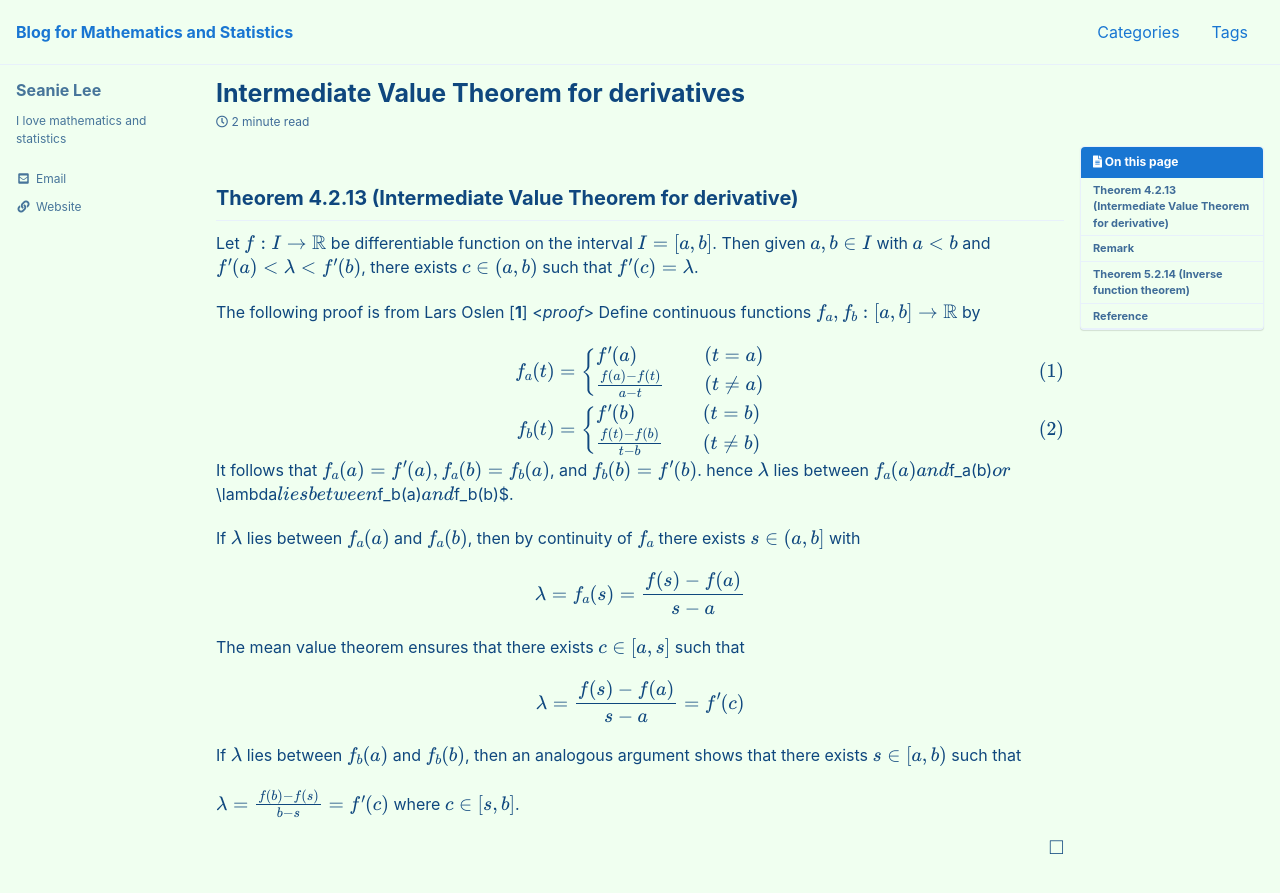
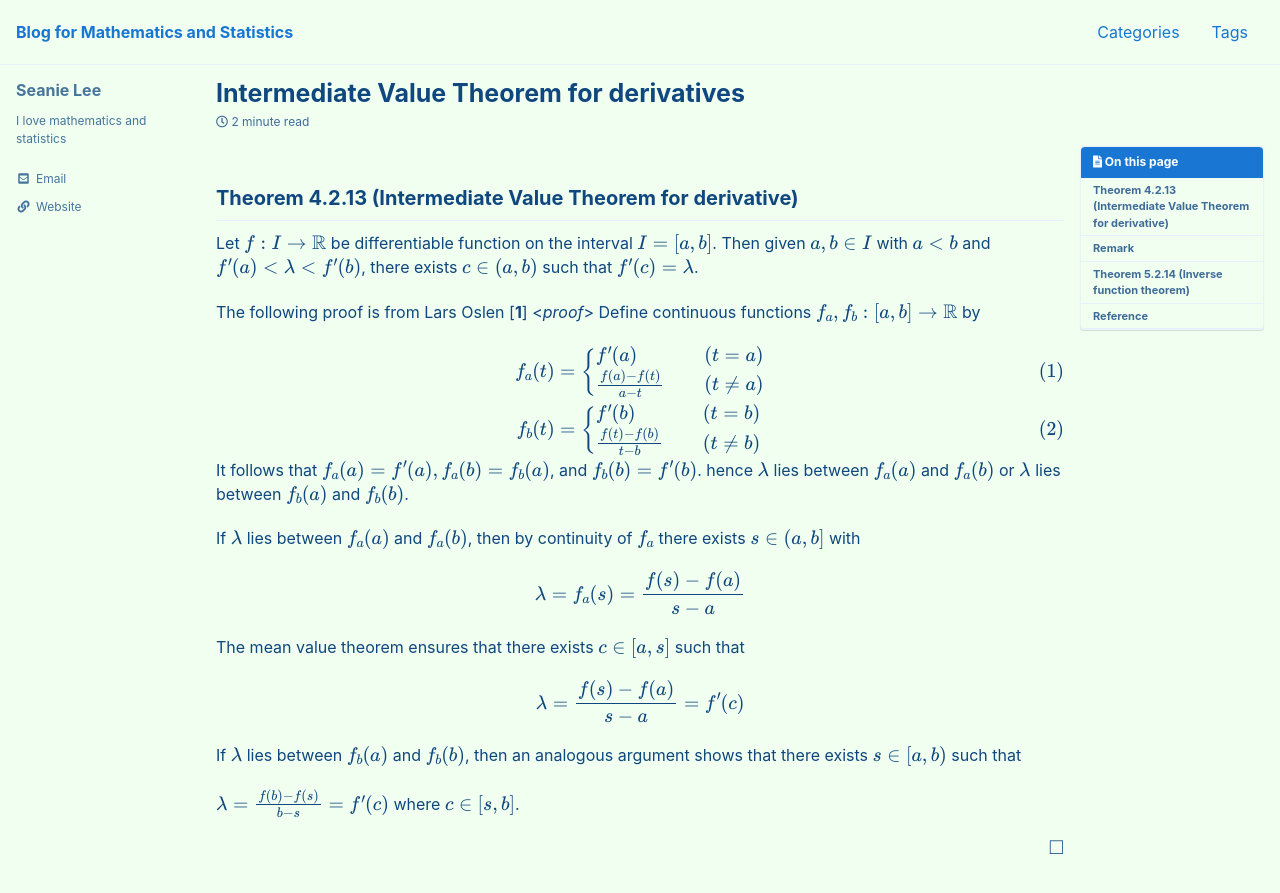
Before and after one commit to seanie12/blog, a Jekyll site: the page built from _posts/2021-05-01-IVT.md, in a window 1280 px wide and 900 px high. Shown: the top 893 px of the window. Built offline with Jekyll 4.4.1, drawn with Linux system fonts in a browser that asks for light colours; cached includes are drawn as plain includes; formulas are drawn with MathJax 3.

Commit message:
Update 2021-05-01-IVT.md

```diff
--- a/_posts/2021-05-01-IVT.md
+++ b/_posts/2021-05-01-IVT.md
@@ -43,7 +43,7 @@ f^\prime(b) \quad&(t=b)\\
 \end{cases}
 \end{align}
 $$
-It follows that $f_a(a) = f^\prime(a), f_a(b)=f_b(a)$, and $f_b(b) = f^\prime(b)$.  hence $\lambda$ lies between $f_a(a) and $f_a(b)$ or $\lambda$ lies between $f_b(a)$ and $f_b(b)$.
+It follows that $f_a(a) = f^\prime(a), f_a(b)=f_b(a)$, and $f_b(b) = f^\prime(b)$.  hence $\lambda$ lies between $f_a(a)$ and $f_a(b)$ or $\lambda$ lies between $f_b(a)$ and $f_b(b)$.
 
 If $\lambda$ lies between $f_a(a)$ and $f_a(b)$, then by continuity of $f_a$ there exists $s\in (a,b]$ with
 
```
